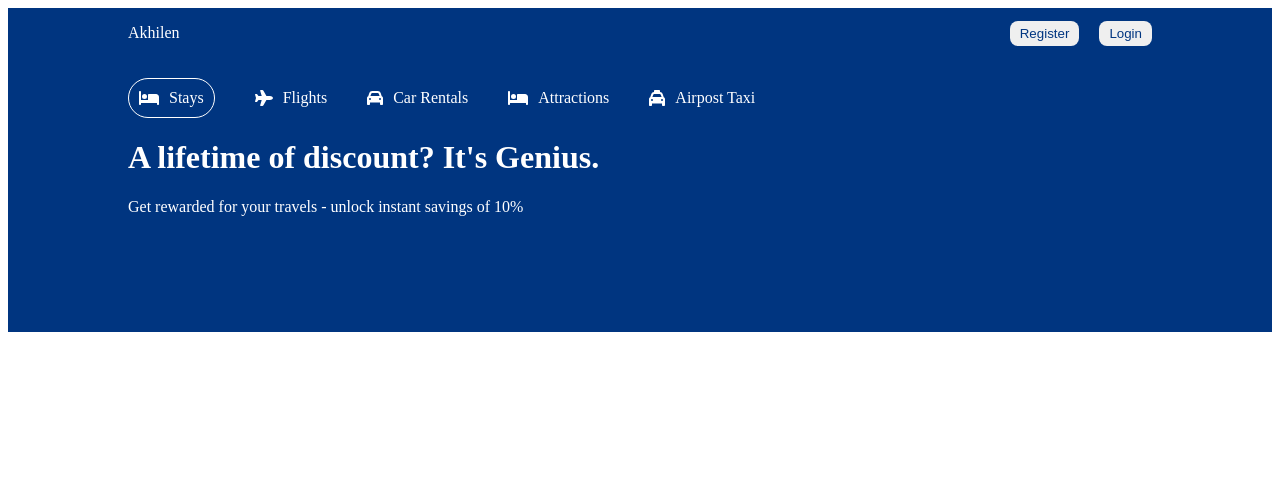
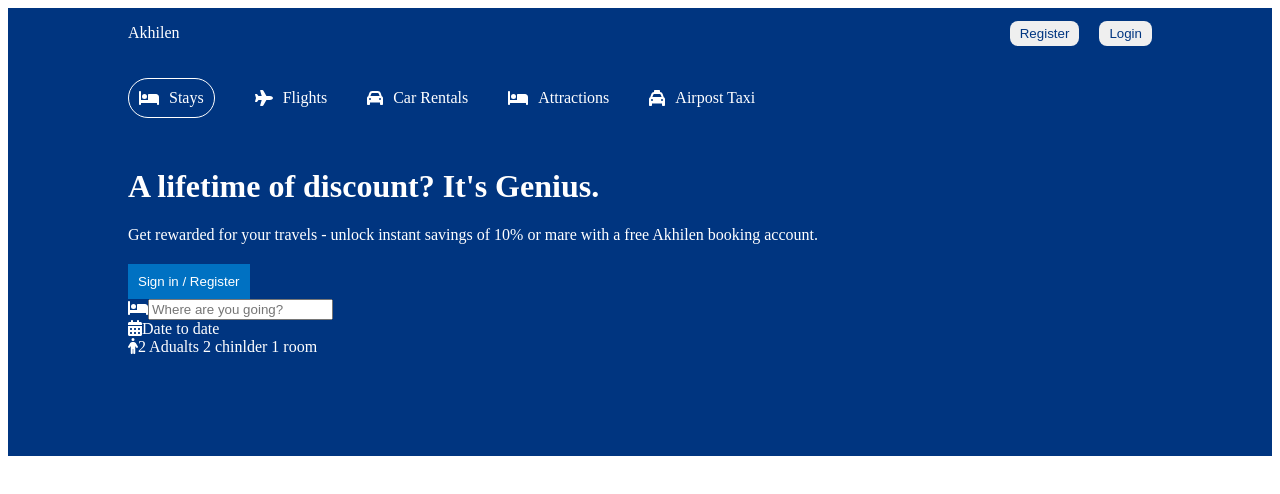
Before and after one commit to DevSatis/booking-app, a React (Create React App) app: page / in a window 1280 px wide. Shown: the top 494 px of the page. Built offline with nearby package versions, Linux system fonts and the light colour scheme.

Commit message:
Header_changes

```diff
--- a/src/components/header/Header.css
+++ b/src/components/header/Header.css
@@ -12,6 +12,7 @@
 .headerList{
     display: flex;
     gap: 40px;
+    margin-bottom: 50px;
 }
 
 .headerListItem{
@@ -25,3 +26,14 @@
     padding: 10px;
     border-radius: 20px;
 }
+.headerDesc{
+    margin: 20px 0px;
+}
+.headerBtn{
+    background-color: #0071c2;
+    color: white;
+    font-weight: 500;
+    border: none;
+    padding: 10px;
+    cursor: pointer;
+}
--- a/src/components/header/Header.js
+++ b/src/components/header/Header.js
@@ -1,7 +1,7 @@
 import React from 'react';
 import './Header.css';
 import { FontAwesomeIcon } from '@fortawesome/react-fontawesome';
-import { faBed, faCar, faPlane, faTaxi } from '@fortawesome/free-solid-svg-icons';
+import { faBed, faCalendarDays, faCar, faPerson, faPlane, faTaxi } from '@fortawesome/free-solid-svg-icons';
 
 const Header = () => {
   return (
@@ -31,7 +31,23 @@ const Header = () => {
         </div>
         <h1 className='headerTitle'>A lifetime of discount? It's Genius.</h1>
         <p className='headerDesc'>Get rewarded for your travels - unlock
-        instant savings of 10%</p>
+        instant savings of 10% or mare with a free Akhilen booking account.</p>
+        <button className='headerBtn'>Sign in / Register </button>
+        <div className='headerSearch'>
+          <div className='headerSearchItem'>
+            <FontAwesomeIcon icon={faBed} className="headerIcon" />
+            <input type='text' placeholder='Where are you going?' className='headerSearchInput' />
+          </div>
+          <div className='headerSearchItem'>
+            <FontAwesomeIcon icon={faCalendarDays} className="headerIcon" />
+            <span className='headerSearchText'>Date to date</span>
+          </div>
+          <div className='headerSearchItem'>
+            <FontAwesomeIcon icon={faPerson} className="headerIcon" />
+            <span className='headerSearchText'>2 Adualts 2 chinlder 1 room</span>
+          </div>
+        </div>
+
         </div>
     </div>
   )
```
